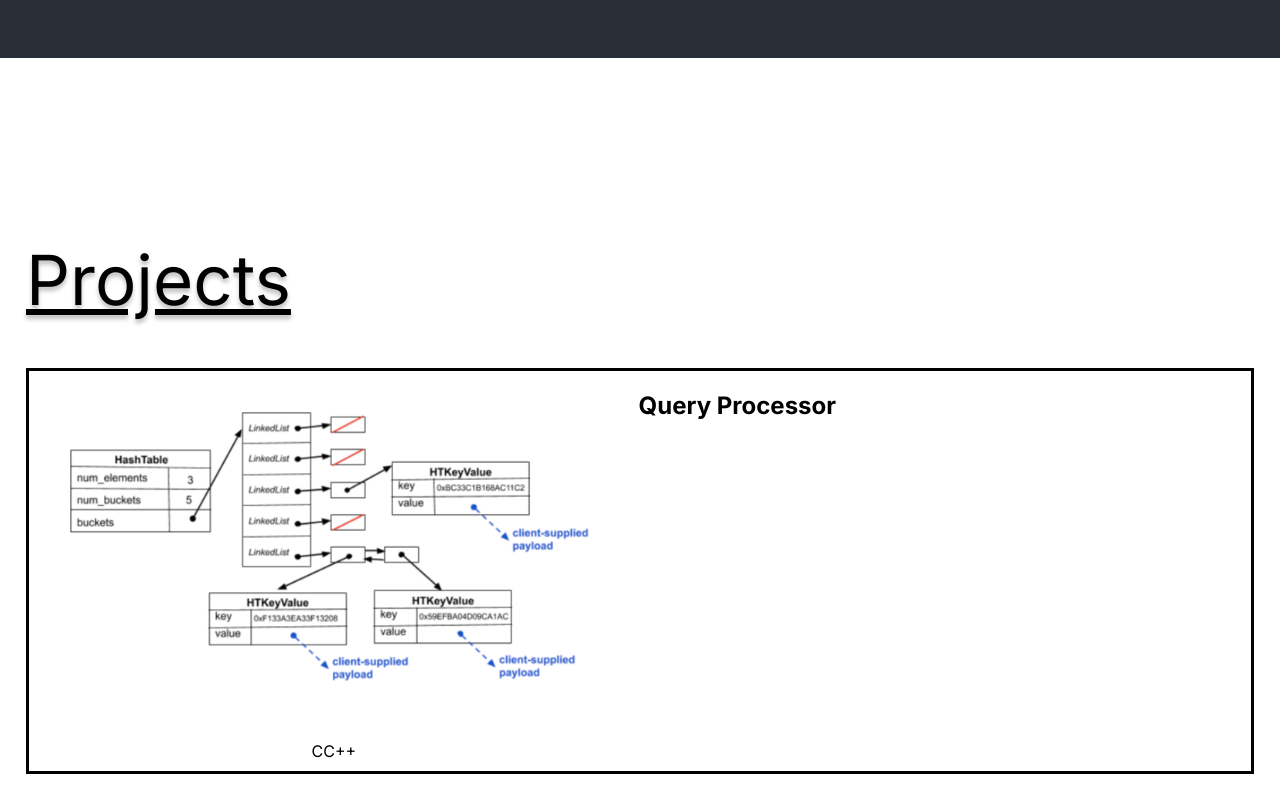
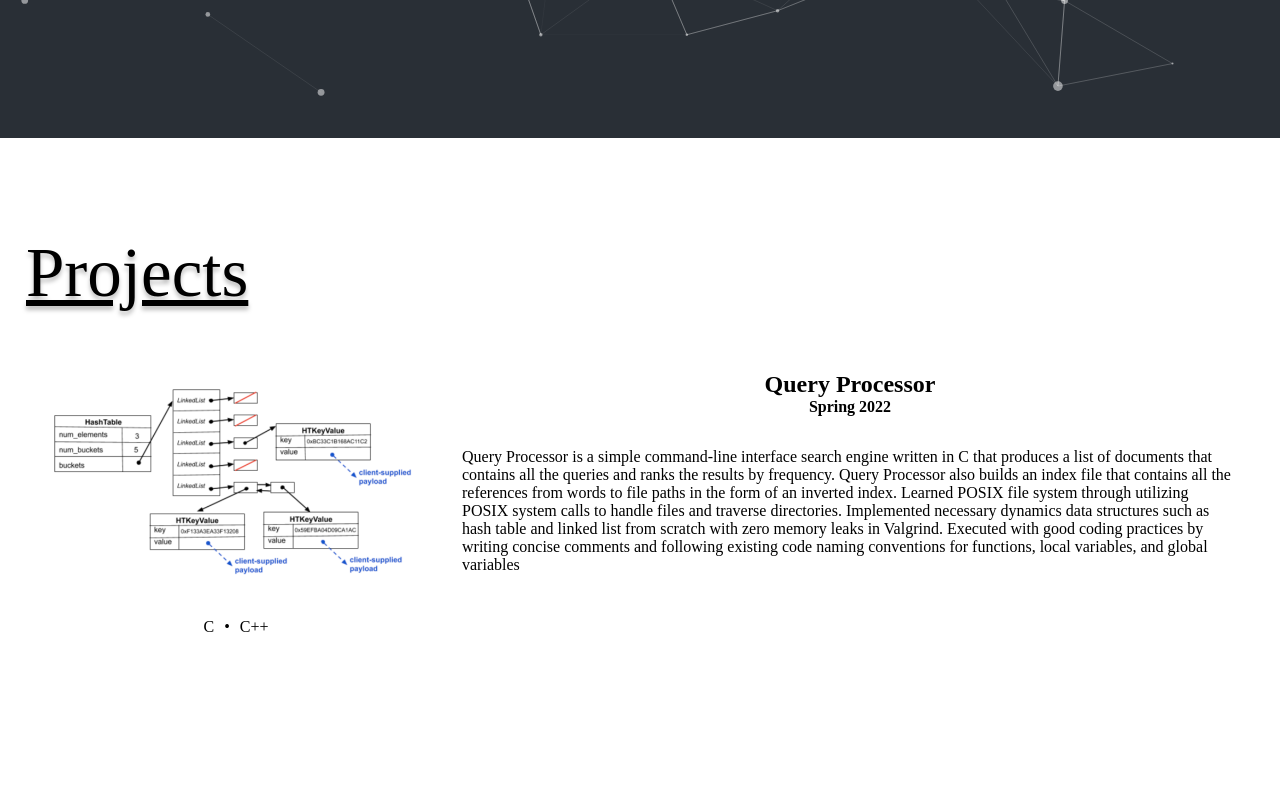
Before and after one commit to nawZeroX239/my-portfolio, a React (Create React App) app in the folder my-app/: page / in a window 1280 px wide. Shown: the part 662-1462 px from the top of the page. After the commit the page ends 1340 px from the top, so only its background shows below. Built offline with nearby package versions, Linux system fonts and the light colour scheme.

Commit message:
added skeleton project structures and changed Inter font to Robot-Mono font

```diff
--- a/my-app/public/index.html
+++ b/my-app/public/index.html
@@ -1,6 +1,10 @@
 <!DOCTYPE html>
 <html lang="en">
   <head>
+    <link rel="preconnect" href="https://fonts.googleapis.com">
+    <link rel="preconnect" href="https://fonts.gstatic.com" crossorigin>
+    <link href="https://fonts.googleapis.com/css2?family=Roboto+Mono:ital,wght@0,100;0,200;0,300;0,400;0,500;0,600;0,700;1,100;1,200;1,300;1,400;1,500;1,600;1,700&display=swap" rel="stylesheet">
+
     <link rel="preconnect" href="https://fonts.googleapis.com">
     <link rel="preconnect" href="https://fonts.gstatic.com" crossorigin>
     <link href="https://fonts.googleapis.com/css2?family=Inter:wght@400;500;700;800&display=swap" rel="stylesheet">
--- a/my-app/src/components/ProjectCard.js
+++ b/my-app/src/components/ProjectCard.js
@@ -13,11 +13,20 @@ export default function ProjectCard() {
         />
         <div className="project-tags">
           <p>C</p>
+          <p>&#x2022;</p>
           <p>C++</p>
         </div>
       </div>
       <div className="project-info">
         <h2 className="project-title">Query Processor</h2>
+        <h4 className="project-date">Spring 2022</h4>
+        <p className="project-description">Query Processor is a simple command-line interface search engine written in C that
+produces a list of documents that contains all the queries and ranks the results by
+frequency. Query Processor also builds an index file that contains all the references from words
+to file paths in the form of an inverted index. Learned POSIX file system through utilizing POSIX system calls to handle files and
+traverse directories. Implemented necessary dynamics data structures such as hash table and linked list
+from scratch with zero memory leaks in Valgrind. Executed with good coding practices by writing concise comments and following
+existing code naming conventions for functions, local variables, and global variables</p>
       </div>
 
     </div>
--- a/my-app/src/index.css
+++ b/my-app/src/index.css
@@ -1,5 +1,5 @@
 body {
-  font-family: 'Inter';
+  font-family: 'Robot-Mono';
   margin: 0px;
 }
 
@@ -12,10 +12,10 @@ body {
 }
 
 .navbar {
-  margin: 0px;
+  padding: 16px;
   display: flex;
   color: white;
-  height: 80px;
+  /* height: 80px; */
   padding-left: 40px;
   padding-right: 40px;
   align-items: center;
@@ -37,7 +37,7 @@ body {
 #tsparticles {
   z-index: -1 !important;
   position: absolute;
-  height: calc(100vh - 80px);
+  height: 100vh;
   width: 100%;
 }
 
@@ -138,18 +138,48 @@ body {
 
 .project-card {
   position: relative;
-  max-height: 400px;
-  border-style: solid;
-  border-width: 2;
+  /* border-width: 2; */
   display: flex;
+}
+@media screen and (max-width: 800px) {
+  .project-card {
+    flex-direction: column;
+    align-items: center;
+  }
+}
+
+.project-figure {
+  display: flex;
+  flex-direction: column;
+  justify-content: center;
 }
 
 .project-photo {
-  max-width: 100%;
-  max-height: 350px;
+  width: 100%;
+  min-width: 420px;
 }
 
 .project-tags {
   display: flex;
   justify-content: center;
+  gap: 10px;
 }
+
+.project-info {
+  display: flex;
+  flex-direction: column;
+  align-items: center;
+}
+
+.project-title {
+  /* border-style: solid; */
+  margin: 0;
+  margin-top: 10px;
+}
+
+.project-date {
+  margin: 0;
+}
+.project-description {
+  padding: 16px;
+}
```
